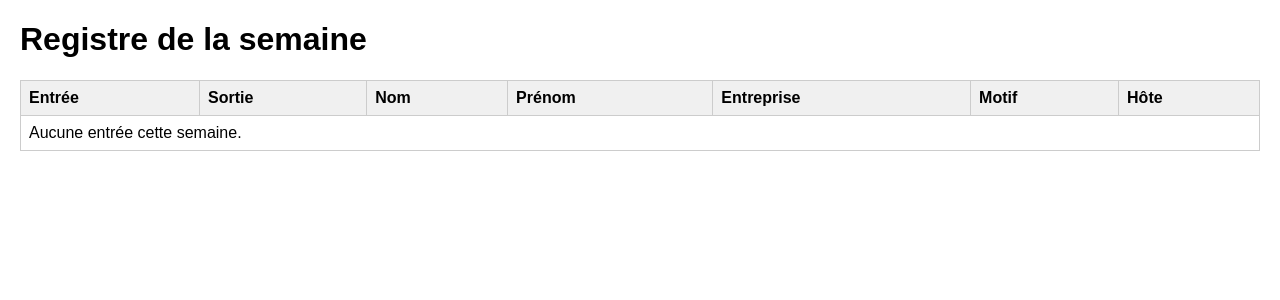
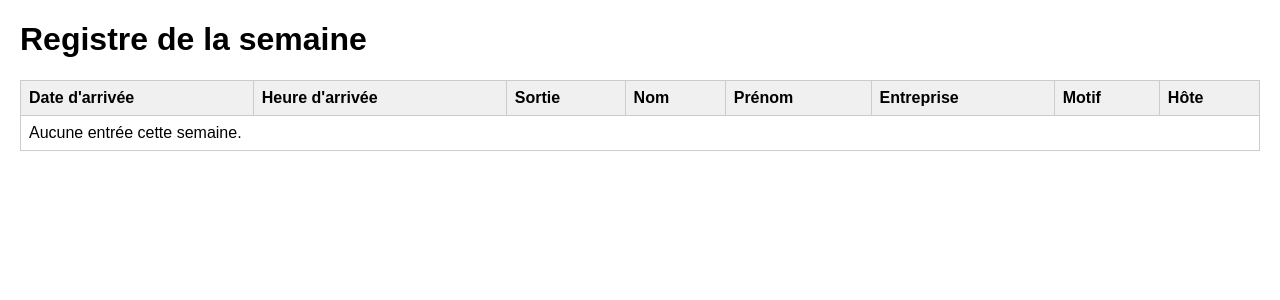
Before and after one commit to Wafwaf1234/RPN, a Flask app: page /entries in a window 1280 px wide. Shown: the top 300 px of the page. Run offline with Flask 3, Linux system fonts and the light colour scheme.

Commit message:
Separate arrival date and time

```diff
--- a/main.py
+++ b/main.py
@@ -112,7 +112,8 @@
 
 
     headers = [
-        "Entrée",
+        "Date d'arrivée",
+        "Heure d'arrivée",
         "Sortie",
         "Nom",
         "Prénom",
@@ -121,7 +122,7 @@
         "Hôte",
         "Signature",
     ]
-    widths = [30, 30, 30, 30, 40, 40, 30, 40]
+    widths = [30, 25, 25, 30, 30, 40, 40, 30, 40]
     table_width = sum(widths)
 
     pdf.set_font("helvetica", "B", 10)
@@ -139,7 +140,8 @@
             else ''
         )
         values = [
-            e['timestamp'].strftime('%Y-%m-%d %H:%M'),
+            e['timestamp'].strftime('%Y-%m-%d'),
+            e['timestamp'].strftime('%H:%M'),
             exit_time,
             e['last_name'],
             e['first_name'],
--- a/templates/entries.html
+++ b/templates/entries.html
@@ -16,7 +16,8 @@
     <table>
         <thead>
             <tr>
-                <th>Entrée</th>
+                <th>Date d'arrivée</th>
+                <th>Heure d'arrivée</th>
                 <th>Sortie</th>
                 <th>Nom</th>
                 <th>Prénom</th>
@@ -28,7 +29,8 @@
         <tbody>
             {% for e in entries %}
             <tr>
-                <td>{{ e.timestamp.strftime('%Y-%m-%d %H:%M') }}</td>
+                <td>{{ e.timestamp.strftime('%Y-%m-%d') }}</td>
+                <td>{{ e.timestamp.strftime('%H:%M') }}</td>
                 <td>{{ e.exit_timestamp.strftime('%Y-%m-%d %H:%M') if e.exit_timestamp else '' }}</td>
                 <td>{{ e.last_name }}</td>
                 <td>{{ e.first_name }}</td>
@@ -37,7 +39,7 @@
                 <td>{{ e.host }}</td>
             </tr>
            {% else %}
-            <tr><td colspan="7">Aucune entrée cette semaine.</td></tr>
+            <tr><td colspan="8">Aucune entrée cette semaine.</td></tr>
             {% endfor %}
         </tbody>
     </table>
```
